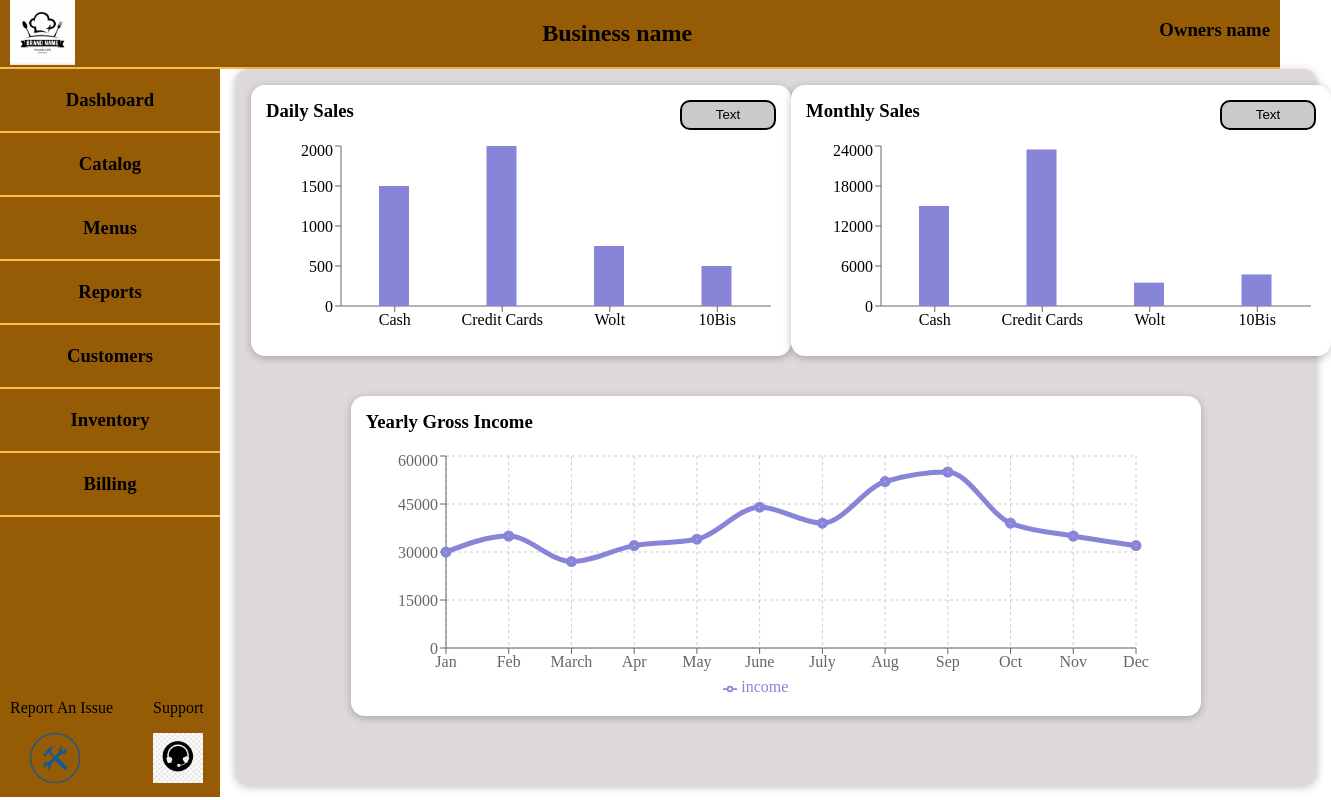
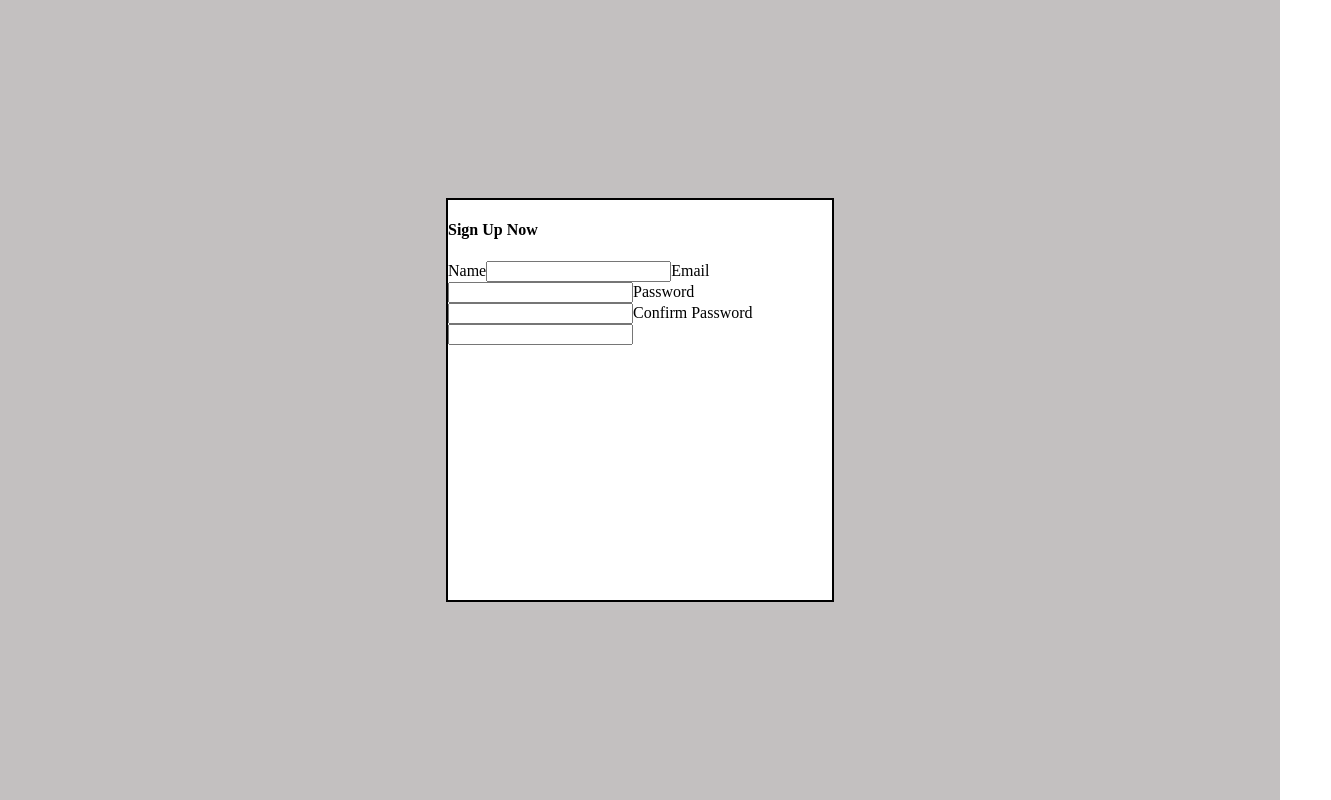
Before and after one commit to danmachlenkin/Back-Office-For-Restaurants, a React (Create React App) app in the folder front-end/: page / in a window 1280 px wide. Shown: the whole page, 1331 px wide, since content can reach past the window. Built offline with nearby package versions, Linux system fonts and the light colour scheme.

Commit message:
working on the login page

```diff
--- a/front-end/src/App.js
+++ b/front-end/src/App.js
@@ -14,9 +14,11 @@ import Billing from "./pages/Billing";
 import IssueReport from "./pages/IssueReport";
 //CSS imports
 import modules from "./App.module.css";
+import LoginPage from "./pages/LoginPage";
 
 function App() {
   const [selectedPage, setSelectedPage] = useState("dashboard");
+  const [isLoggedIn, setIsLoggedIn] = useState(false);
 
   const pageSelectionHandler = (pageName) => {
     console.log(pageName);
@@ -25,28 +27,34 @@ function App() {
 
   return (
     <Fragment>
+      {isLoggedIn ? (
+        <div>
           <div className={modules.container}>
             <nav>
               <TopNavBar />
             </nav>
             <main className={modules.main_container}>
               <nav>
-            <LeftNavBar selectPage={pageSelectionHandler}/>
+                <LeftNavBar selectPage={pageSelectionHandler} />
               </nav>
               <section className={modules.display_window}>
                 <Card>
-              {selectedPage==="dashboard" && <Dashboard />}
-              {selectedPage==="catalog" && <Catalog />}
-              {selectedPage==="menus" && <Menus />}
-              {selectedPage==="reports" && <Reports />}
-              {selectedPage==="customers" && <Customers />}
-              {selectedPage==="inventory" && <Inventory />}
-              {selectedPage==="billing" && <Billing />}
-              {selectedPage==="report an issue" && <IssueReport />}
+                  {selectedPage === "dashboard" && <Dashboard />}
+                  {selectedPage === "catalog" && <Catalog />}
+                  {selectedPage === "menus" && <Menus />}
+                  {selectedPage === "reports" && <Reports />}
+                  {selectedPage === "customers" && <Customers />}
+                  {selectedPage === "inventory" && <Inventory />}
+                  {selectedPage === "billing" && <Billing />}
+                  {selectedPage === "report an issue" && <IssueReport />}
                 </Card>
               </section>
             </main>
           </div>
+        </div>
+      ) : (
+        <div> <LoginPage /></div>
+      )}
     </Fragment>
   );
 }
--- /dev/null
+++ b/front-end/src/Components/Login/SignUp.js
@@ -0,0 +1,21 @@
+import React from "react";
+
+const SignUp = () => {
+  return (
+    <div>
+      <form>
+        <h4>Sign Up Now</h4>
+        <label>Name</label>
+        <input type="text"></input>
+        <label>Email</label>
+        <input type="email"></input>
+        <label>Password</label>
+        <input type="password"></input>
+        <label>Confirm Password</label>
+        <input type="password"></input>
+      </form>
+    </div>
+  );
+};
+
+export default SignUp;
--- /dev/null
+++ b/front-end/src/pages/LoginPage.js
@@ -0,0 +1,22 @@
+import React from "react";
+
+//JS imports
+import SignUp from "../Components/Login/SignUp";
+import Card from "../Components/UI/Card";
+
+//CSS imports
+import modules from "./LoginPage.module.css";
+
+const LoginPage = () => {
+  return (
+    <div className={modules.page}>
+      <div className={modules.contentWrapper}>
+        <SignUp />
+
+        {/* <LogIn /> */}
+      </div>
+    </div>
+  );
+};
+
+export default LoginPage;
--- /dev/null
+++ b/front-end/src/pages/LoginPage.module.css
@@ -0,0 +1,17 @@
+.page{
+    width: 100%;
+    height: 100vh;
+    background-color: rgb(195, 192, 192);
+    margin: 0px;
+    display: flex;
+align-items: center;
+justify-content: center;
+}
+
+.contentWrapper{
+    height: 50%;
+    width: 30%;
+    background-color: white;
+    border: 2px solid black;
+    margin: auto;
+}
```
Also changed, not shown: front-end/src/Components/Login/LogIn.js (added). Lines whose indentation alone changed are shown as unchanged.
